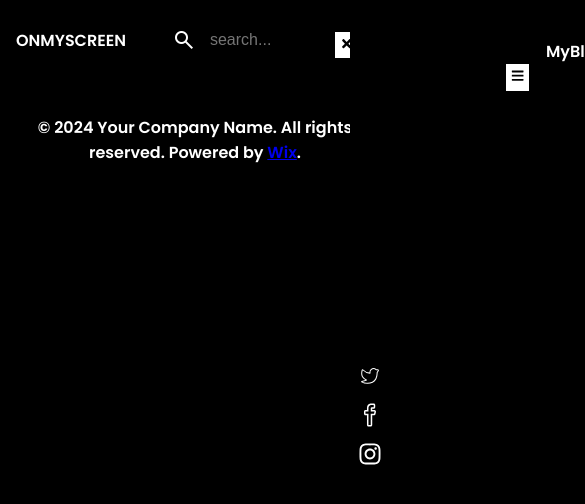
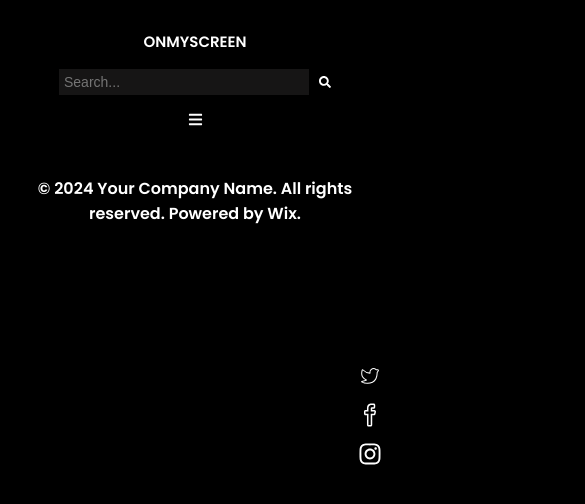
Before and after one commit to vishakhabhardwaj-tmpl/blog-website, a React (Create React App) app: page /contact in a window 390 px wide. Shown: the top 504 px of the page, 585 px wide, since content can reach past the window. Built offline with nearby package versions, Linux system fonts and the light colour scheme.

Commit message:
making navbar responsive

```diff
--- a/package.json
+++ b/package.json
@@ -3,6 +3,7 @@
   "version": "0.1.0",
   "private": true,
   "dependencies": {
+    "@fortawesome/react-fontawesome": "^0.2.0",
     "@testing-library/jest-dom": "^5.17.0",
     "@testing-library/react": "^13.4.0",
     "@testing-library/user-event": "^13.5.0",
--- a/src/components/Cards/Card.css
+++ b/src/components/Cards/Card.css
@@ -53,6 +53,7 @@ h3,p{
 
 
 }
+/*
 .share-container {
     position: absolute;
     top: 8px;
@@ -67,7 +68,7 @@ h3,p{
     background: black;
     border: none;
     font-size: 16px;
-    color: white; /* Set the text color */
+    color: white; /* Set the text color
   }
 
   .share-menu {
@@ -91,3 +92,5 @@ h3,p{
   .share-menu a:hover {
     background-color: #f2f2f2;
   }
+
+*/
--- a/src/components/Cards/Card.js
+++ b/src/components/Cards/Card.js
@@ -1,6 +1,5 @@
 import React from 'react'
 import './Card.css'
-import ShareButton from './ShareButton';
 
 
 const Card = ({title,imageurl,shortdescription, Date}) => {
@@ -12,7 +11,6 @@ const Card = ({title,imageurl,shortdescription, Date}) => {
        </div>
        <div className='card-content'>
         <div className='date'>{Date}</div>
-        <ShareButton />
        <div className='card-title'>
         {title}
 
--- a/src/components/Cards/ShareButton.css
+++ /dev/null
@@ -1,40 +0,0 @@
-/* ShareButton.css */
-
-.share-container {
-    position: absolute;
-    top: 10px;
-    right: 10px;
-    display: flex;
-    align-items: center;
-  }
-
-  .dots-button {
-    cursor: pointer;
-    padding: 8px;
-    background: none;
-    border: none;
-    font-size: 16px;
-    color: #fff; /* Set the text color to white */
-  }
-
-  .share-menu {
-    display: none;
-    position: absolute;
-    top: 100%;
-    right: 0;
-    background-color: #fff;
-    box-shadow: 0px 8px 16px 0px rgba(0, 0, 0, 0.2);
-    z-index: 1;
-  }
-
-  .share-menu a {
-    display: block;
-    padding: 10px;
-    text-decoration: none;
-    color: #333; /* Set the text color to a dark color */
-    transition: background-color 0.3s ease;
-  }
-
-  .share-menu a:hover {
-    background-color: #f2f2f2;
-  }
--- a/src/components/Cards/ShareButton.js
+++ /dev/null
@@ -1,32 +0,0 @@
-import React, { useState } from 'react';
-import './ShareButton.css'; // Import your CSS file with the styles
-
-const ShareButton = () => {
-  const [showShareMenu, setShowShareMenu] = useState(false);
-
-  const toggleShareMenu = () => {
-    setShowShareMenu(!showShareMenu);
-  };
-
-  const shareOnSocialMedia = (platform) => {
-    // Implement the logic to share on the specific social media platform here
-    // For simplicity, we'll just log the platform to the console
-    console.log("Sharing on " + platform);
-  };
-
-  return (
-    <div className="share-container">
-      <button className="dots-button" onClick={toggleShareMenu}>...</button>
-      {showShareMenu && (
-        <div className="share-menu">
-          <a href="#" onClick={() => shareOnSocialMedia('facebook')}>Share on Facebook</a>
-          <a href="#" onClick={() => shareOnSocialMedia('twitter')}>Share on Twitter</a>
-          <a href="#" onClick={() => shareOnSocialMedia('linkedin')}>Share on LinkedIn</a>
-          <a href="#" onClick={() => shareOnSocialMedia('instagram')}>Share on Instagram</a>
-        </div>
-      )}
-    </div>
-  );
-};
-
-export default ShareButton;
--- a/src/components/HomePage/Reviews.css
+++ b/src/components/HomePage/Reviews.css
@@ -11,7 +11,7 @@
     h1 {
 margin: 0;
 font-size: 130px;
-padding-top:30px;
+padding-top:70px;
 line-height: 0.96em;
     }
 }
@@ -23,6 +23,6 @@ line-height: 0.96em;
     width: 100%;
     flex-wrap: wrap;
     padding-top: 30px;
-    gap: 40px;
+    gap: 50px;
     padding-right: 50px;
 }
--- a/src/components/Navbar/Navbar.js
+++ b/src/components/Navbar/Navbar.js
@@ -1,41 +1,70 @@
-import {FaBars, FaTimes} from "react-icons/fa";
-import{ useRef } from "react";
+/*import{ useRef, useState } from "react";
 import '../Navbar/navbar.css'
+
+
+
+
+
 function Navbar(){
-  const navRef = useRef();
-
-  const showNavbar = () =>{
-    navRef.current.classList.toggle("responsive_nav")
-  }
     return (
-    <nav nav className='nav'>
-      <a href="/" className= "site-title">ONMYSCREEN</a>    <div div class="search">
+    <nav className="nav">
+      <div className="logo">
+      <h2>ONMYSCREEN</h2>
+      </div>
+      <div className="search">
+        <input class="search-input" type="search" placeholder="search..."/>
         <span class="search-icon material-symbols-outlined">
               search
         </span>
-        <input class="search-input" type="search" placeholder="search..."/>
          </div>
-      <div ref ={navRef}>
-
-
-
-          <div><ul> <li><a href="/">MyBlog</a></li>
+            <div className="nav-icons">
+            <ul>
+            <li><a href="/">MyBlog</a></li>
             <li><a href="/About">About</a></li>
             <li><a href="/Contact">Contact</a></li>
             </ul>
+            </div>
 
-      <button className="nav-btn nav-close-btn" onClick={showNavbar}>
-        <FaTimes/>
-      </button>
-      </div>
-      <button className="nav-btn" onClick={showNavbar}>
-        <FaBars/>
-      </button>
+      </nav>
 
 
-
-      </div>
-      </nav>
     );
 }
+export default Navbar; */
+import React, { useState } from "react";
+import { FaSearch, FaBars } from "react-icons/fa";
+import "../Navbar/navbar.css";
+
+function Navbar() {
+  const [isMenuOpen, setMenuOpen] = useState(false);
+
+  const toggleMenu = () => {
+    setMenuOpen(!isMenuOpen);
+  };
+
+  return (
+    <nav className={`nav ${isMenuOpen ? "open" : ""}`}>
+      <div className="logo">
+        <h2>ONMYSCREEN</h2>
+      </div>
+      <div className="search">
+        <input className="search-input" type="search" placeholder="Search..." />
+        <span className="search-icon material-symbols-outlined">
+          <FaSearch />
+        </span>
+      </div>
+      <div className="nav-icons">
+        <button className="menu-icon" onClick={toggleMenu}>
+          <FaBars />
+        </button>
+        <ul className={`nav-links ${isMenuOpen ? "open" : ""}`}>
+          <li><a href="/">MyBlog</a></li>
+          <li><a href="/About">About</a></li>
+          <li><a href="/Contact">Contact</a></li>
+        </ul>
+      </div>
+    </nav>
+  );
+}
+
 export default Navbar;
--- a/src/components/Navbar/navbar.css
+++ b/src/components/Navbar/navbar.css
@@ -1,33 +1,35 @@
-
+/**{
+    margin: 0;
+    padding: 0;
+    box-sizing: border-box;
+}
 .nav{
     background-color: black;
     color: white;
-    display: center;
-    justify-content: space-between;
+    display: flex;
+    justify-content: space-evenly;
     align-items: center;
-    gap: 2rem;
-    height: 80px;
-    padding:0 1rem;
+    height:100%;
+    padding: 50px;
+    width: 100%;
 }
 .nav ul{
-    padding-top: 50px;
-    padding-right: 50px;
-    margin: 0;
+    margin: 0%;
     list-style: none;
     display: flex;
-    justify-content: center;
+    justify-content: flex-end;
     align-items: center;
     gap: 1rem;
+    height: 100%;
+    width: 100%;
+    text-align: right;
+    color: white;
 }
-.nav a{
-    color: inherit;
+ .a{
+    color: white;
     text-decoration: none;
     align-items: center;
 
-}
-
-.site-title{
-    font-size: 1rem;
 }
 .nav li.active{
     background-color: black;
@@ -38,18 +40,39 @@
     color:red;
 }
 .search{
-    --padding:14px;
+    padding: 14px;
     width: max-content;
     display: flex;
     align-items: center;
     padding: var(--padding);
-    border-radius: 28px;
+    border-radius: 10px;
     background: black;
+    height: 100%;
 }
+.logo{
+    height: 100%;
+    width: 100%;
+    justify-content: center;
+    align-items: center;
+
+}
+title{
+    color: white;
+    font-size: 1rem;
+    justify-content: center;
+    align-items: center;
+}
+.nav-icons{
+    height: 100%;
+    width: 100%;
+    justify-content: center;
+    align-items: center;
+}
+
 .search-input{
     font-size: 16px;
     font-family: 'Lexend', sans-serif;
-    color: black;
+    color: white;
     margin-left: var(--padding);
     outline: none;
     border: none;
@@ -60,45 +83,104 @@ nav{
     justify-content: space-between;
     align-items: center;
 }
- .nav-btn{
+
+*/
+
+.nav {
+    display: flex;
+    justify-content: space-between;
+    align-items: center;
+    background-color: black;
+    color: white;
+    padding: 10px;
+    padding-top: 30px;
+    font-size: 10px;
+  }
+
+  .logo h2 {
+    margin: 0;
+  }
+
+  .search {
+    display: flex;
+    align-items: center;
+    background-color: black;
+    border: none;
+
+  }
+
+  .search-input {
     padding: 5px;
+    margin-right: 10px;
+    color: white;
+    border: none;
+    border: none;
+  }
+
+  .search-icon {
+    font-size: 1.2em;
     cursor: pointer;
-    background: white;
+  }
+
+  .menu-icon {
+    display: none;
+    font-size: 1.5em;
+    cursor: pointer;
+    color: white;
+    background: none;
     border: none;
-    outline: none;
-    visibility: hidden;
-    opacity: 0;
-}
+  }
 
-@media only screen and (width <  450px){
-    nav .nav-btn{
-        visibility: visible;
-        opacity: 1;
+  .nav-links {
+    list-style: none;
+    display: flex;
+    margin: 0;
+    padding: 0;
+  }
+
+  .nav-links li {
+    margin-right: 20px;
+    color: white;
+  }
+
+  .nav-links li :hover{
+    color: red;
+  }
+
+  a{
+    color: white;
+    text-decoration: none;
+  }
+
+
+
+  @media screen and (max-width: 768px) {
+
+
+    .nav {
+        flex-direction: column;
+        gap: 1rem; /* Updated to column for mobile screens */
+      }
+
+
+    .menu-icon {
+      display: block;
     }
 
-    nav nav{
-        position: fixed;
-        top: 0;
-        left: 0;
-        height: 100%;
-        width: 100%;
-        display: flex;
-        flex-direction: column;
-        align-items: center;
-        justify-content: center;
-        gap: 1.5rem;
-        background-color:black;
-        transition: 1s;
-        transform: translateY(-100vh);
-    }
-    nav .responsive_nav{
-        transform: none;
-    }
-    nav .nav-close-btn{
-        position: absolute;
-        top:2rem;
-        right:2rem;
-
+    .nav-links {
+      display: none;
+      flex-direction: column;
+      position: absolute;
+      top: 60px;
+      left: 0;
+      width: 100%;
+      background-color: black;
+      columns: white;
+      padding: 10px;
+      color: white;
     }
 
-}
+    .nav-links.open {
+      display: flex;
+    }
+  }
--- a/src/components/StickySideBar/RightSidebar.css
+++ b/src/components/StickySideBar/RightSidebar.css
@@ -7,7 +7,6 @@
     right: 0;
     height: 100vh;
     width: 40px;
-    background-color: black;
     display: flex;
     flex-direction:column;
     align-items: center;
```
Also changed, not shown: src/components/HomePage/SectionWithForm.css (line endings or trailing spaces), 1 other file (tests, documents, lock files or other folders).
